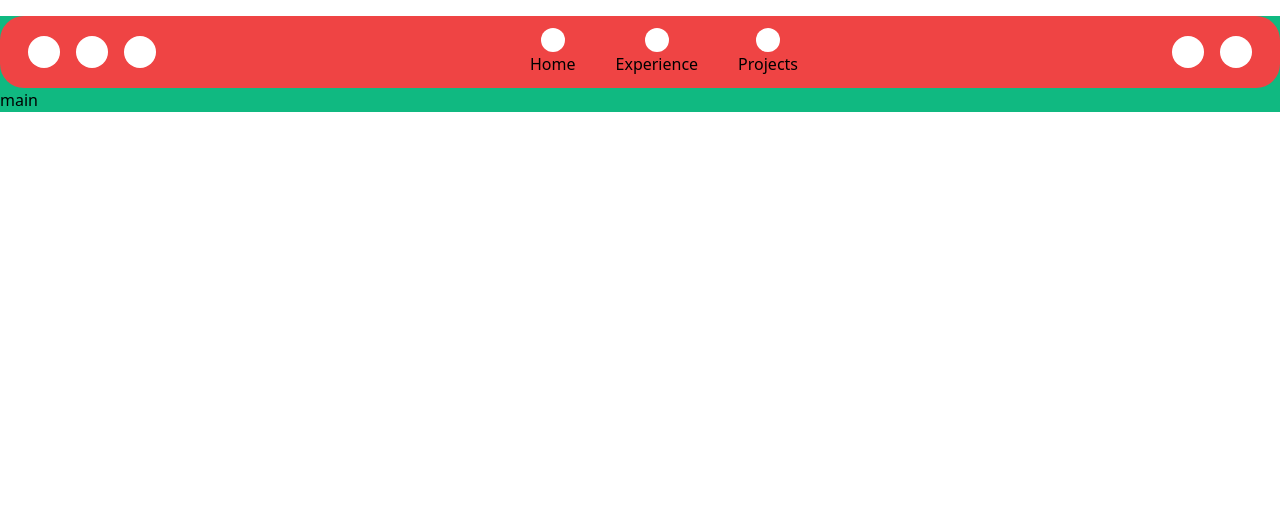
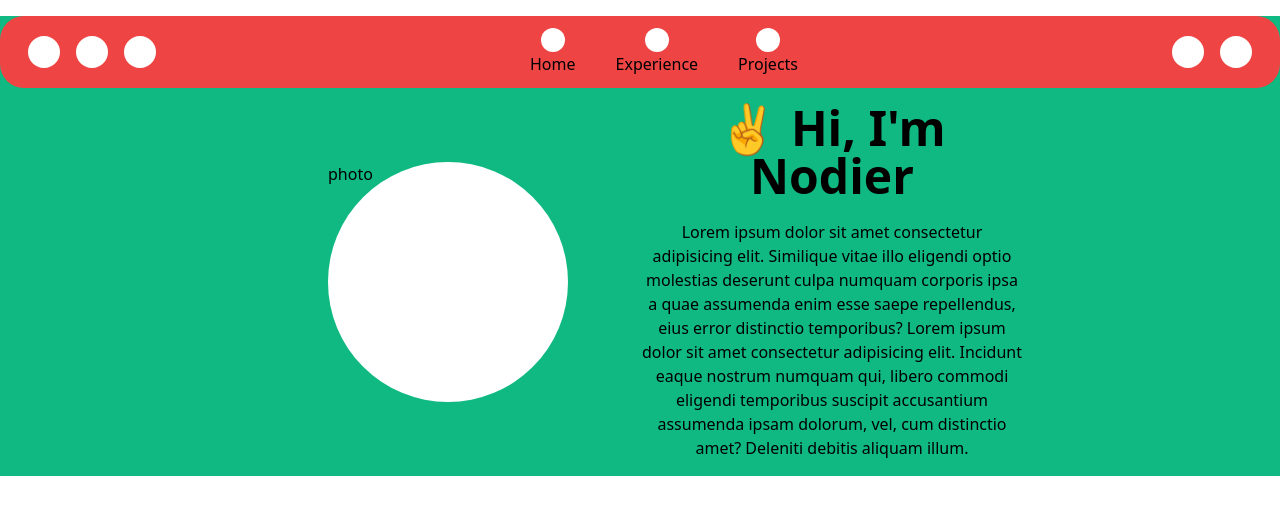
Before and after one commit to VasquezNodier/portfolio, a plain HTML site: page index.html in a window 1280 px wide. Drawn offline with nearby package versions, Linux system fonts and the light colour scheme.

Commit message:
base main

```diff
--- a/index.html
+++ b/index.html
@@ -1,30 +1,32 @@
-<!doctype html>
+<!DOCTYPE html>
 <html>
   <head>
-  <meta charset="UTF-8">
-  <meta name="viewport" content="width=device-width, initial-scale=1.0">
+    <meta charset="UTF-8" />
+    <meta name="viewport" content="width=device-width, initial-scale=1.0" />
     <script src="https://cdn.tailwindcss.com"></script>
     <script>
       tailwind.config = {
         theme: {
           extend: {
             colors: {
-            clifford: '#da373d',
-          }
-        }
-      }
-    }
+              clifford: "#da373d",
+            },
+          },
+        },
+      };
     </script>
   </head>
   <body>
     <div class="container mx-auto max-w-[1280px] bg-emerald-500">
-    <nav class="flex justify-between items-center p-3 mt-4 rounded-3xl bg-red-500 ">
+      <nav
+        class="flex justify-between items-center p-3 mt-4 rounded-3xl bg-red-500"
+      >
         <div class="flex space-x-4 pl-4">
           <div class="w-8 h-8 bg-white rounded-full"></div>
           <div class="w-8 h-8 bg-white rounded-full"></div>
           <div class="w-8 h-8 bg-white rounded-full"></div>
         </div>
-        <div >
+        <div>
           <ul class="flex space-x-10 items-center">
             <li>
               <div class="flex flex-col items-center justify-center">
@@ -51,10 +53,38 @@
           <div class="w-8 h-8 bg-white rounded-full"></div>
         </div>
       </nav>
-    <main class="bg-emerald-500">
-        <h1>main</h1>
+      <main class="bg-emerald-500 flex flex-row justify-center items-center">
+        <div
+          id="header"
+          class="flex flex-row items-center p-4 max-w-[800px] w-full">
+          <!-- Primer div -->
+          <div class="flex flex-col w-1/2 items-center">
+            <div class="flex w-60 h-60 bg-white rounded-full">photo</div>
+          </div>
+          <!-- Segundo div -->
+          <div
+            id="name"
+            class="flex flex-col w-1/2 items-center justify-center"
+          >
+            <h1 class="text-3xl md:text-5xl font-bold text-center">
+              ✌️ Hi, I'm Nodier
+            </h1>
+            <p
+              class="mt-5 text-sm md:text-base font-normal leading-6 text-center"
+            >
+              Lorem ipsum dolor sit amet consectetur adipisicing elit. Similique
+              vitae illo eligendi optio molestias deserunt culpa numquam
+              corporis ipsa a quae assumenda enim esse saepe repellendus, eius
+              error distinctio temporibus? Lorem ipsum dolor sit amet
+              consectetur adipisicing elit. Incidunt eaque nostrum numquam qui,
+              libero commodi eligendi temporibus suscipit accusantium assumenda
+              ipsam dolorum, vel, cum distinctio amet? Deleniti debitis aliquam
+              illum.
+            </p>
+          </div>
+        </div>
+        <div id="skills"></div>
       </main>
     </div>
-
   </body>
 </html>
```
Lines whose indentation alone changed are shown as unchanged.
